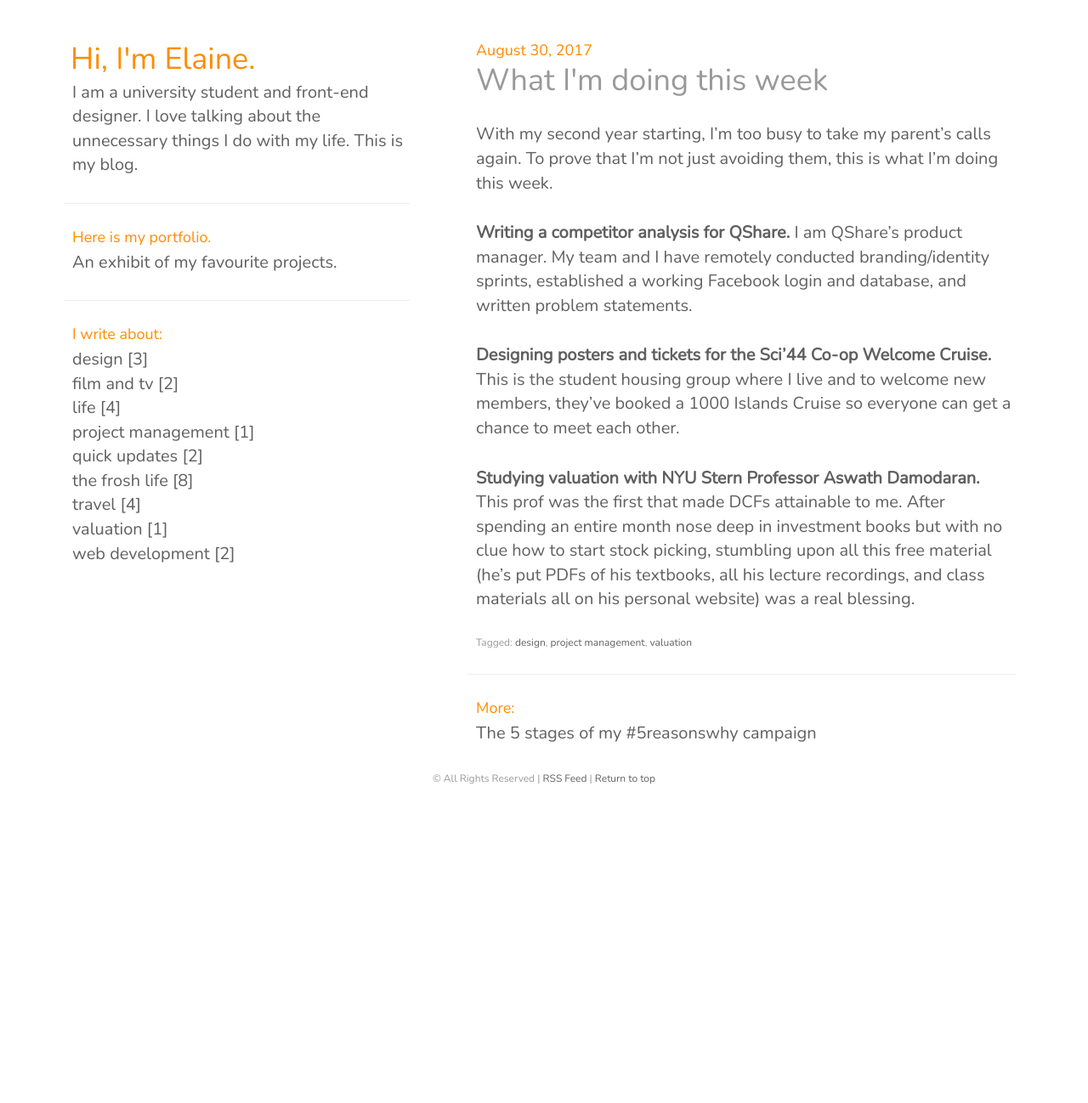
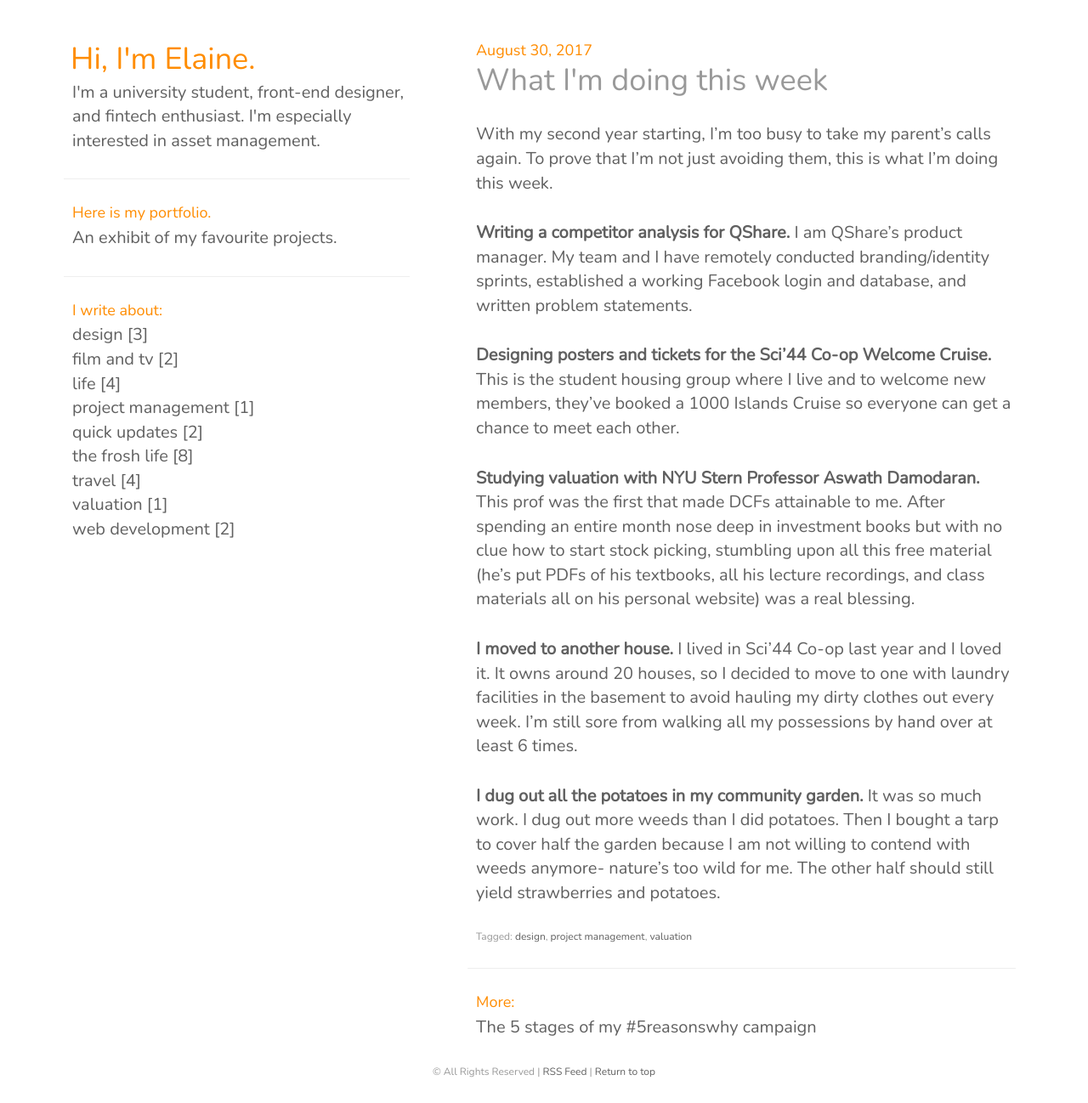
Before and after one commit to elaineg/blog, a Jekyll site: the page built from _posts/2017-08-30-widtw1.md, in a window 1280 px wide and 1298 px high. Shown: the whole window at 85% size. Built offline with Jekyll 4.4.1, drawn with Linux system fonts in a browser that asks for light colours.

Commit message:
changed the sidebar

```diff
--- a/_includes/sidebar.html
+++ b/_includes/sidebar.html
@@ -1,6 +1,6 @@
 <div class="about col-sm-4 col-xs-12" style="z-index: 10;">
         <a href="{{ site.url }}"><h1 style="margin-bottom: 5px; font-weight: 400; color: darkorange; margin-left: -2px; margin-top: 30px;">Hi, I'm Elaine.</h1>
-        <p style="margin-bottom: 30px;">I am a university student and front-end designer. I love talking about the unnecessary things I do with my life. This is my blog.</p></a>
+        <p style="margin-bottom: 30px;">I'm a university student, front-end designer, and fintech enthusiast. I'm especially interested in asset management.</p></a>
         <hr>
         <div class="portfolio">
         <a href="http://elainegao.com"><h4>Here is my portfolio.</h4>
--- a/_posts/2017-08-30-widtw1.md
+++ b/_posts/2017-08-30-widtw1.md
@@ -11,3 +11,7 @@
 **Designing posters and tickets for the [Sci'44 Co-op](http://studenthousingkingston.ca/) Welcome Cruise.** This is the student housing group where I live and to welcome new members, they've booked a 1000 Islands Cruise so everyone can get a chance to meet each other.
 
 **Studying valuation with NYU Stern Professor [Aswath Damodaran](http://aswathdamodaran.blogspot.ca/).** This prof was the first that made DCFs attainable to me. After spending an entire month nose deep in investment books but with no clue how to start stock picking, stumbling upon all this free material (he's put PDFs of his textbooks, all his lecture recordings, and class materials all on his personal website) was a real blessing.
+
+**I moved to another house.** I lived in Sci'44 Co-op last year and I loved it. It owns around 20 houses, so I decided to move to one with laundry facilities in the basement to avoid hauling my dirty clothes out every week. I'm still sore from walking all my possessions by hand over at least 6 times.
+
+**I dug out all the potatoes in my community garden.** It was so much work. I dug out more weeds than I did potatoes. Then I bought a tarp to cover half the garden because I am not willing to contend with weeds anymore- nature's too wild for me. The other half should still yield strawberries and potatoes.
```
